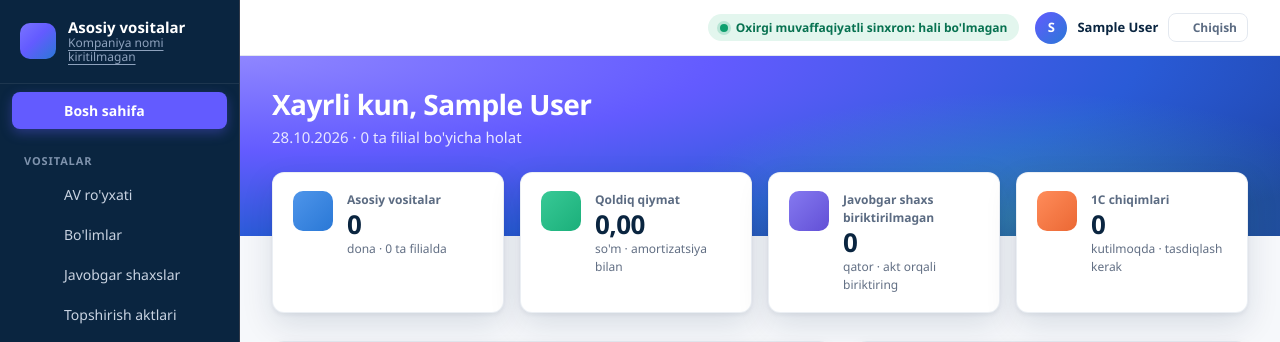
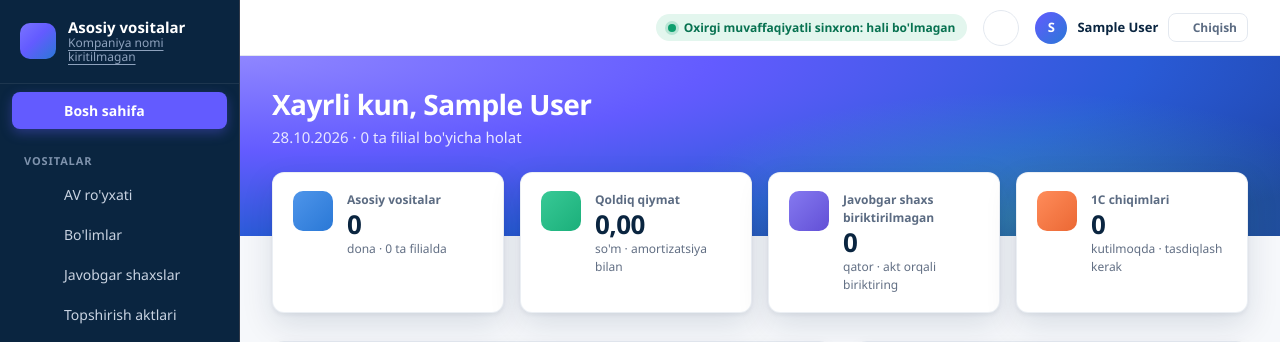
Before and after one commit to Muhammadrizo04/AVPlatform, a Django app: page / in a window 1280 px wide. Shown: the top 342 px of the page. Run offline with Django 5.2, Linux system fonts and the light colour scheme; the visitor is signed in with stand-in values (Sample User, id 1); data comes from the database, SQL or seed files in the repository; data that the repository does not hold is empty; some web fonts are replaced.

Commit message:
feat: «Kutayotgan ishlar» qo'ng'iroqchasi va reviziya sahifasida biriktirish aktlari
- Tepada qo'ng'iroqcha: tasdiq kutayotgan 1C chiqimlari, 1C'da bekor qilinganlar, qoralama МОЛ aktlari,
  revizor bo'lgan ochiq reviziyalar — rol va filial cheklovi bilan, joriy holatdan hisoblanadi
- Menyuda «Topshirish aktlari» yonida qoralama aktlar soni
- Reviziya sahifasida revizor Javobgar shaxsga biriktirgan aktlar ro'yxati (Reviziya.akt_izohi orqali)

Co-Authored-By: Claude Opus 5.5 <noreply@anthropic.com>

```diff
--- a/panel/context_processors.py
+++ b/panel/context_processors.py
@@ -1,7 +1,7 @@
-from chiqimlar.models import ChiqimHujjat
-from hisoblar.huquqlar import filial_bilan_chekla, huquqi_bor
+from hisoblar.huquqlar import huquqi_bor
 from vositalar.models import Sozlama
 from onec.sinxron import ketma_ket_xatolar, oxirgi_muvaffaqiyatli
+from panel.vazifalar import kutayotgan_ishlar
 
 XATO_CHEGARASI = 3
 
@@ -11,16 +11,15 @@ def sinxron_holati(request):
     if not request.user.is_authenticated:
         return {}
     oxirgi = oxirgi_muvaffaqiyatli()
-    chiqim_soni = None
-    # Kutilayotgan chiqimlar belgisi — faqat ularni tasdiqlay oladiganlarga (HR va rahbar uchun vazifa emas).
-    if huquqi_bor(request.user, "taqsimot") and not request.headers.get("HX-Request"):
-        chiqim_soni = filial_bilan_chekla(
-            ChiqimHujjat.objects.filter(holat__in=(ChiqimHujjat.Holat.KUTILMOQDA, ChiqimHujjat.Holat.BEKOR_1C)),
-            request.user
-        ).count()
+    # Kutayotgan ishlar (qo'ng'iroqcha) va menyudagi belgilar — HTMX bo'laklarida hisoblanmaydi
+    ishlar = [] if request.headers.get("HX-Request") else kutayotgan_ishlar(request.user)
+    chiqim_soni = sum(i["soni"] for i in ishlar if i["tur"] == "chiqim") or None
     return {
         "chiqim_huquqi": huquqi_bor(request.user, "chiqim_korish"),
         "chiqim_kutilmoqda_soni": chiqim_soni,
+        "akt_qoralama_soni": sum(i["soni"] for i in ishlar if i["tur"] == "akt"),
+        "kutayotgan_ishlar": ishlar,
+        "kutayotgan_jami": sum(i["soni"] for i in ishlar),
         "hisobot_huquqi": huquqi_bor(request.user, "hisobot"),
         "pul_huquqi": huquqi_bor(request.user, "pul_korish"),
         "korish_huquqi": huquqi_bor(request.user, "korish"),
--- a/panel/static/panel/panel.css
+++ b/panel/static/panel/panel.css
@@ -605,3 +605,16 @@ a.korsatkich:hover { transform: translateY(-1px); box-shadow: var(--av-soya-katt
 .av-filtr .filtr-tanlov > .form-select[name=bolim] { flex-grow: 1.6; }
 .av-filtr .filtr-pastki { column-gap: 1.25rem; }
 .av-filtr .filtr-pastki .form-select { width: auto; }
+/* Kutayotgan ishlar (qo'ng'iroqcha, panel/vazifalar.py) */
+.av-qongiroq { position: relative; display: grid; place-items: center; width: 2.25rem; height: 2.25rem; border-radius: 50%;
+  border: 1px solid var(--av-chiziq); background: var(--av-sirt); color: var(--av-ikkilamchi); cursor: pointer; }
+.av-qongiroq:hover, .av-qongiroq[aria-expanded="true"] { color: var(--av-indigo); border-color: var(--av-indigo); }
+.av-qongiroq i { font-size: 1rem; }
+.av-qongiroq-son { position: absolute; top: -.35rem; right: -.4rem; min-width: 1.15rem; height: 1.15rem; padding: 0 .3rem;
+  border-radius: 999px; background: var(--av-qizil); color: #fff; font-size: .6875rem; font-weight: 700; line-height: 1.15rem; text-align: center; }
+.av-ishlar-menyu { width: min(22rem, calc(100vw - 2rem)); padding: .375rem 0; }
+.av-ishlar-sarlavha { padding: .375rem 1rem .5rem; font-weight: 700; color: var(--av-siyoh); font-size: .8125rem; }
+.av-ishlar-menyu .dropdown-item { display: flex; align-items: center; gap: .625rem; white-space: normal; font-size: .8125rem; }
+.av-ishlar-menyu .dropdown-item span { flex: 1 1 auto; }
+.av-ishlar-menyu .dropdown-item b { min-width: 1.75rem; padding: .1rem .45rem; border-radius: 999px; background: var(--av-qizil); color: #fff; text-align: center; font-size: .75rem; }
+.av-ishlar-bosh { margin: 0; padding: .25rem 1rem .5rem; color: var(--av-xira); font-size: .8125rem; }
--- /dev/null
+++ b/panel/templates/panel/_kutayotgan_ishlar.html
@@ -0,0 +1,11 @@
+<div class="dropdown av-ishlar">
+  <button type="button" class="av-qongiroq" data-coreui-toggle="dropdown" aria-expanded="false" title="Kutayotgan ishlar"><i class="cil-bell" aria-hidden="true"></i><span class="visually-hidden">Kutayotgan ishlar</span>{% if kutayotgan_jami %}<span class="av-qongiroq-son">{{ kutayotgan_jami }}</span>{% endif %}</button>
+  <div class="dropdown-menu dropdown-menu-end av-ishlar-menyu">
+    <div class="av-ishlar-sarlavha">Kutayotgan ishlar</div>
+    {% for i in kutayotgan_ishlar %}
+    <a class="dropdown-item" href="{{ i.url }}"><i class="{{ i.ikonka }}" aria-hidden="true"></i><span>{{ i.nomi }}</span><b>{{ i.soni }}</b></a>
+    {% empty %}
+    <p class="av-ishlar-bosh">Hozircha kutayotgan ish yo'q.</p>
+    {% endfor %}
+  </div>
+</div>
--- a/panel/templates/panel/base.html
+++ b/panel/templates/panel/base.html
@@ -7,7 +7,7 @@
   <title>{% block sarlavha %}Asosiy vositalar{% endblock %} — Asosiy vositalar</title>
   <link rel="stylesheet" href="{% static 'panel/vendor/coreui/coreui.min.css' %}">
   <link rel="stylesheet" href="{% static 'panel/vendor/coreui-icons/css/free.min.css' %}">
-  <link rel="stylesheet" href="{% static 'panel/panel.css' %}?v=13">
+  <link rel="stylesheet" href="{% static 'panel/panel.css' %}?v=14">
   <script src="{% static 'panel/vendor/coreui/coreui.bundle.min.js' %}" defer></script>
   <script src="{% static 'panel/htmx.min.js' %}" defer></script>
   <script src="{% static 'panel/csrf.js' %}?v=2" defer></script>
@@ -31,7 +31,7 @@
       <li class="nav-item"><a class="nav-link r-vosita{% if ns == 'vositalar' and nom != 'bolimlar' %} active{% endif %}" href="{% url 'vositalar:royxat' %}"><i class="nav-icon cil-list"></i> AV ro'yxati</a></li>
       <li class="nav-item"><a class="nav-link r-vosita{% if ns == 'vositalar' and nom == 'bolimlar' %} active{% endif %}" href="{% url 'vositalar:bolimlar' %}"><i class="nav-icon cil-sitemap"></i> Bo'limlar</a></li>
       <li class="nav-item"><a class="nav-link r-mol{% if ns == 'mol' and nom != 'akt_royxat' and nom != 'akt' %} active{% endif %}" href="{% url 'mol:xodimlar' %}"><i class="nav-icon cil-people"></i> Javobgar shaxslar</a></li>
-      <li class="nav-item"><a class="nav-link r-mol{% if ns == 'mol' and nom == 'akt_royxat' or ns == 'mol' and nom == 'akt' %} active{% endif %}" href="{% url 'mol:akt_royxat' %}"><i class="nav-icon cil-description"></i> Topshirish aktlari</a></li>
+      <li class="nav-item"><a class="nav-link r-mol{% if ns == 'mol' and nom == 'akt_royxat' or ns == 'mol' and nom == 'akt' %} active{% endif %}" href="{% url 'mol:akt_royxat' %}"><i class="nav-icon cil-description"></i> Topshirish aktlari{% if akt_qoralama_soni %} <span class="badge bg-warning text-dark ms-auto" title="Tasdiq kutayotgan qoralama aktlar">{{ akt_qoralama_soni }}</span>{% endif %}</a></li>
       {% else %}
       <li class="nav-title">Reviziya</li>
       <li class="nav-item"><a class="nav-link" href="{% url 'reviziya:mobil' %}"><i class="nav-icon cil-qr-code"></i> Skanerlash (telefon)</a></li>
@@ -68,6 +68,7 @@
       <button class="header-toggler d-lg-none" type="button" aria-label="Menyu" data-sidebar-toggle><i class="cil-menu fs-5"></i></button>
       <span class="av-yol-sarlavha">{% block yol %}{% endblock %}</span>
       {% if sinxron_holati and not sinxron_holati.xato %}<span class="av-sinxron"><i aria-hidden="true"></i>Oxirgi muvaffaqiyatli sinxron: {% if sinxron_holati.oxirgi %}{{ sinxron_holati.oxirgi|date:"H:i" }}{% else %}hali bo'lmagan{% endif %}</span>{% endif %}
+      {% if user.is_authenticated %}{% include "panel/_kutayotgan_ishlar.html" %}{% endif %}
       <div class="av-foydalanuvchi">
         <span class="av-avatar" aria-hidden="true">{{ user.get_username|slice:":1" }}</span>
         <span class="ism-blok"><span class="ism">{{ user.get_full_name|default:user.get_username }}</span>{% if user.profil %}<span class="rol">{{ user.profil.get_rol_display }}</span>{% endif %}</span>
--- /dev/null
+++ b/panel/vazifalar.py
@@ -0,0 +1,49 @@
+"""«Kutayotgan ishlar»: foydalanuvchi bajarishi kerak bo'lgan ishlar soni (tepadagi qo'ng'iroqcha).
+
+Bildirishnoma saqlanmaydi — har sahifada joriy holatdan hisoblanadi, shuning uchun ish bajarilgach o'zi yo'qoladi.
+Hammasi rol va filial cheklovi bilan (`hisoblar.huquqlar`); filiallar bir marta o'qiladi, har tur — bitta so'rov.
+"""
+from django.db.models import Count, Exists, OuterRef, Q
+from django.urls import reverse
+
+from chiqimlar.models import ChiqimHujjat
+from hisoblar.huquqlar import huquqi_bor, ruxsat_filial_idlar
+from mol.models import MolAkt, MolAktQator
+from reviziya.models import Reviziya
+
+
+def kutayotgan_ishlar(user) -> list[dict]:
+    """[{nomi, soni, url, ikonka}] — faqat soni noldan katta ishlar."""
+    ishlar = []
+    idlar = ruxsat_filial_idlar(user)  # None — hamma filial
+
+    def chekla(qs):
+        return qs if idlar is None else qs.filter(filial__in=idlar)
+
+    # 1C chiqimlari — ularni tasdiqlay oladiganlarga (HR va rahbar uchun vazifa emas)
+    if huquqi_bor(user, "taqsimot"):
+        H = ChiqimHujjat.Holat
+        sonlar = chekla(ChiqimHujjat.objects.filter(holat__in=(H.KUTILMOQDA, H.BEKOR_1C))).aggregate(
+            kutilmoqda=Count("pk", filter=Q(holat=H.KUTILMOQDA)), bekor=Count("pk", filter=Q(holat=H.BEKOR_1C)),
+        )
+        url = reverse("chiqimlar:royxat")
+        ishlar.append({"nomi": "1C chiqimi tasdiq kutmoqda", "soni": sonlar["kutilmoqda"],
+                       "url": f"{url}?holat={H.KUTILMOQDA}", "ikonka": "cil-swap-horizontal", "tur": "chiqim"})
+        ishlar.append({"nomi": "1C'da bekor qilingan — tasdiqni qaytarish kerak", "soni": sonlar["bekor"],
+                       "url": f"{url}?holat={H.BEKOR_1C}", "ikonka": "cil-warning", "tur": "chiqim"})
+    # Qoralama МОЛ aktlari (masalan, reviziyada revizor Javobgar shaxsga biriktirgan AV'lar)
+    if huquqi_bor(user, "mol_akt"):
+        aktlar = MolAkt.objects.filter(holat=MolAkt.Holat.QORALAMA)
+        if idlar is not None:  # `mol.sorovlar.korinadigan_aktlar` bilan bir xil: barcha qatorlari ruxsat etilgan filialda
+            aktlar = aktlar.exclude(Exists(MolAktQator.objects.filter(akt=OuterRef("pk")).exclude(filial__in=idlar)))
+        soni = aktlar.count()
+        ishlar.append({"nomi": "Topshirish akti tasdiq kutmoqda", "soni": soni,
+                       "url": f"{reverse('mol:akt_royxat')}?holat={MolAkt.Holat.QORALAMA}", "ikonka": "cil-description",
+                       "tur": "akt"})
+    # Revizor sifatida biriktirilgan ochiq reviziyalar
+    if huquqi_bor(user, "reviziya_korish"):
+        soni = chekla(Reviziya.objects.filter(holat=Reviziya.Holat.OCHIQ, revizorlar=user)).distinct().count()
+        url = reverse("reviziya:royxat") + "?holat=ochiq" if huquqi_bor(user, "korish") else reverse("reviziya:mobil")
+        ishlar.append({"nomi": "Siz revizor bo'lgan ochiq reviziya", "soni": soni, "url": url, "ikonka": "cil-task",
+                       "tur": "reviziya"})
+    return [i for i in ishlar if i["soni"]]
--- a/reviziya/mobil.py
+++ b/reviziya/mobil.py
@@ -559,7 +559,7 @@ def mol_biriktir(request, pk):
         guruhlar.setdefault(t.mol, []).append((t, t.soni))
     if not guruhlar:
         return _xato(f"Bu AV allaqachon {xodim.ism.strip()} da.", "#mol-natija")
-    izoh = f"{rv.nomi} reviziyasi bo'yicha"
+    izoh = rv.akt_izohi
     aktlar = []
     try:
         with transaction.atomic():
--- a/reviziya/models.py
+++ b/reviziya/models.py
@@ -36,6 +36,11 @@ class Reviziya(models.Model):
     @property
     def nomi(self) -> str:
         return f"RV-{self.raqam:06d}"
+
+    @property
+    def akt_izohi(self) -> str:
+        """Reviziyada Javobgar shaxsga biriktirish uchun tuziladigan qoralama МОЛ aktlarining izohi (bog'lovchi)."""
+        return f"{self.nomi} reviziyasi bo'yicha"
 
 
 class ReviziyaKutilgan(models.Model):
```
Also changed, not shown: panel/tests/test_vazifalar.py (added, +76 -0 lines), reviziya/templates/reviziya/sahifa.html (+25 -0 lines), reviziya/views.py (+10 -2 lines), vositalar/tests/test_kartochka.py (+1 -1 lines), vositalar/tests/test_royxat.py (+2 -2 lines).
